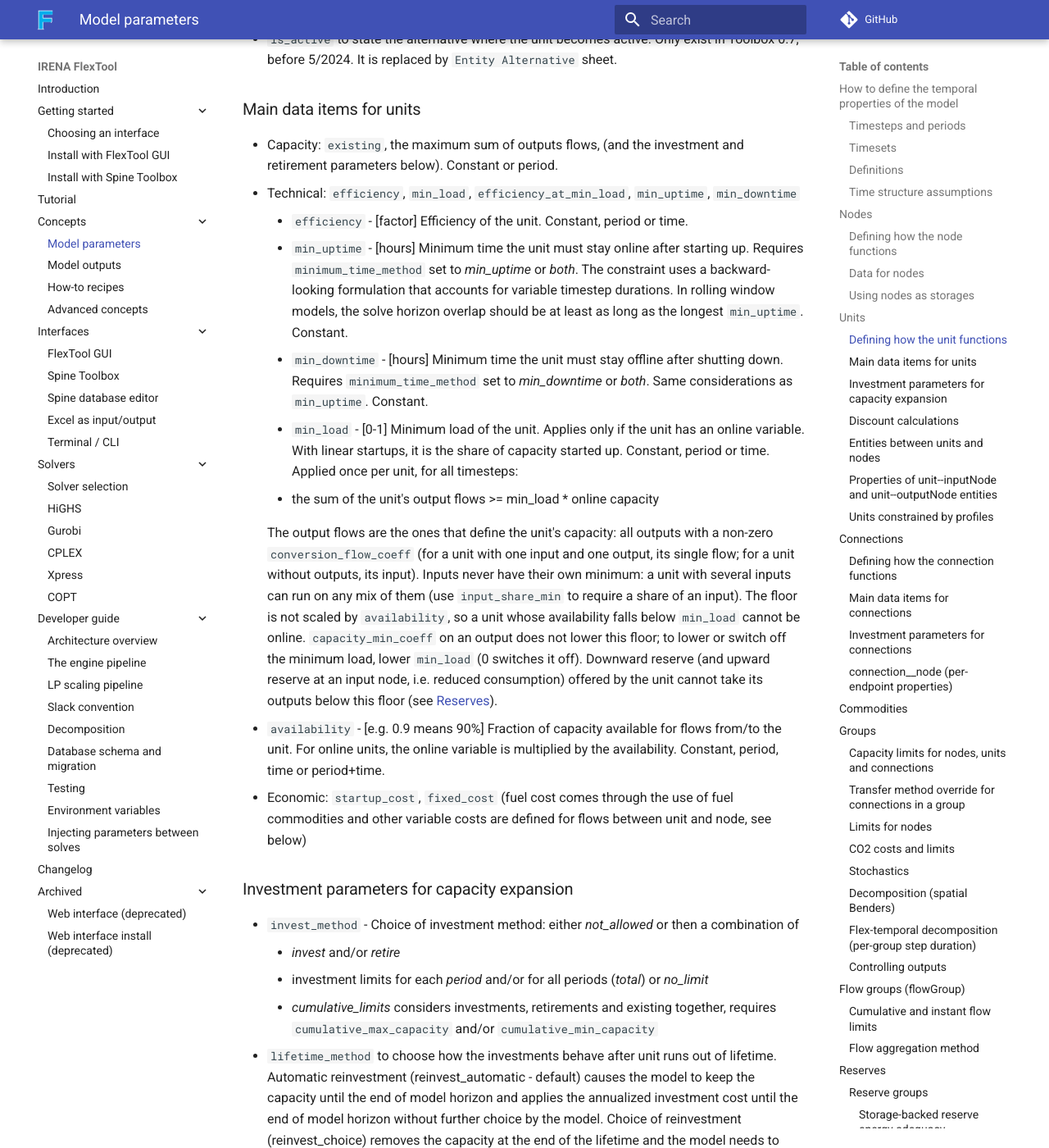
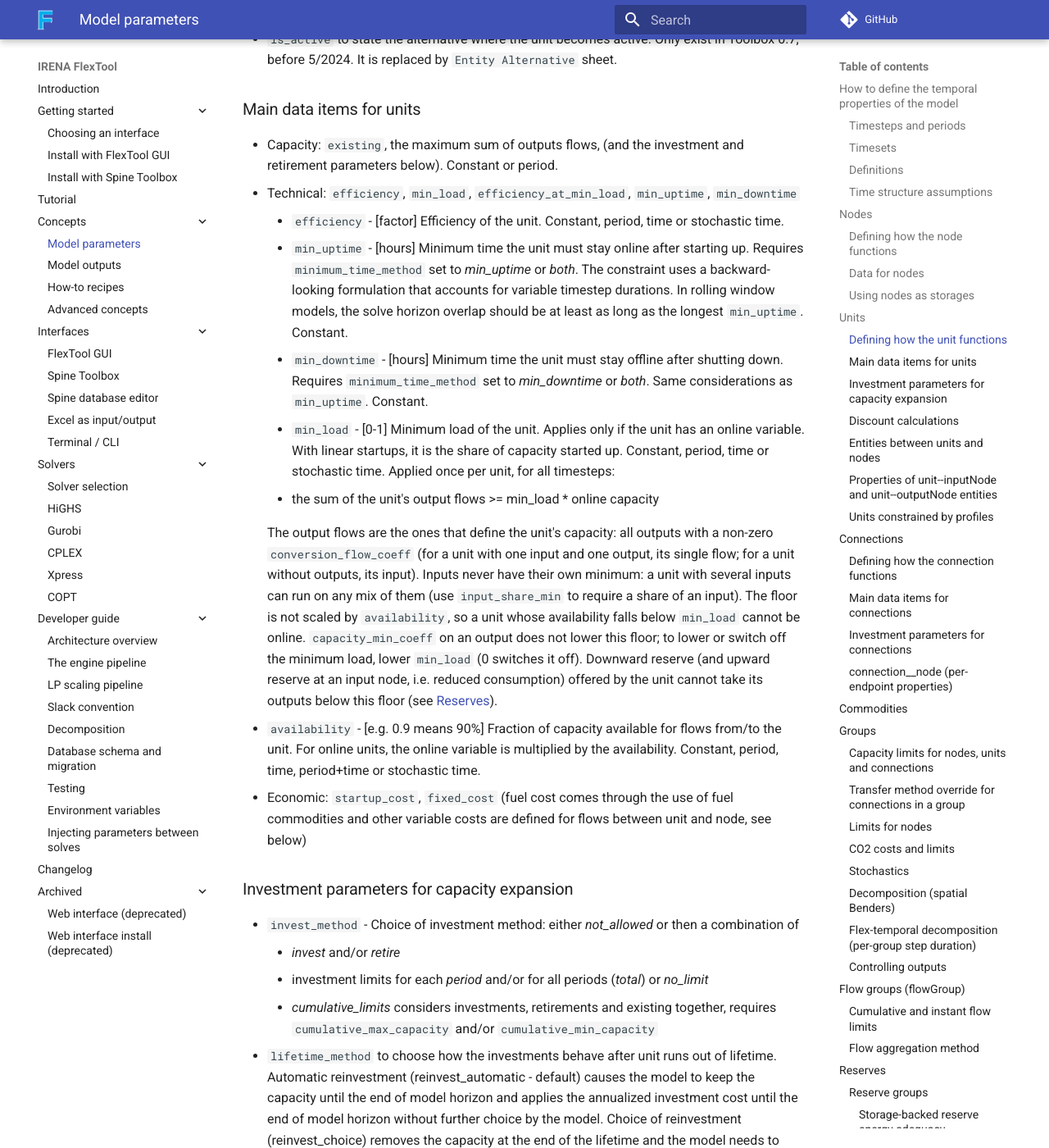
Before and after one commit to irena-flextool/flextool, an MkDocs documentation site: the page built from docs/reference.md, in a window 1280 px wide and 1400 px high, scrolled down 13665 px. Shown: the whole window at 82% size. Built offline with MkDocs 1.6.1 and Material for MkDocs 9.7.7, drawn with Linux system fonts in a browser that asks for light colours; comment, search, counter and statistics services are not loaded; some of the changed text lies outside the part shown.

Commit message:
docs: profile period x time claim out until the schema has it; stochastic time
- docs/reference.md: a profile may be keyed by period (rank 1 in the
  schema); the period x time claim waits for the schema rank 2.
- Unit efficiency, unit min_load and unit / node availability also accept
  a stochastic time series, as the schema says.

Co-Authored-By: Claude Opus 5.5 (1M context) <noreply@anthropic.com>

```diff
--- a/docs/reference.md
+++ b/docs/reference.md
@@ -167,7 +167,7 @@ Input data is set with the following parameters:
 - `penalty_down` - [CUR/MWh] Penalty cost for excess energy (increasing consumption) in the node. The cost scales with both the magnitude (MW) and the duration (hours) of the violation. Default value is 10 000. Constant, Period or Time.
 - `virtual_unitsize` - [MWh] Size of a single storage unit - used for integer investments (lumped investments). If not given, assumed from the existing storage capacity.
 - `self_discharge_loss` - [e.g. 0.01 means 1% every hour] Loss of stored energy over time. Constant or time.
-- `availability` - [e.g. 0.9 means 90%] Fraction of capacity available for storage. Constant, period, time or period+time.
+- `availability` - [e.g. 0.9 means 90%] Fraction of capacity available for storage. Constant, period, time, period+time or stochastic time.
 - `invest_forced` - Used by the investment planner to force a specific investment volume in a given period (overrides `invest_max_period` / `invest_min_period` for that entry).
 - `constraint_state_coeff` - A map of coefficients (Index: constraint name, value: coefficient) placing the storage state variable on the left side of a user-defined `constraint`.
 - `constraint_invested_capacity_coeff` - A map of coefficients (Index: constraint name, value: coefficient) placing the current period's new-build storage capacity `v_invest[node, d]` on the left side of a user-defined `constraint`. Not multiplied by unitsize.
@@ -241,17 +241,17 @@ Units convert energy (or matter) from one form to another (e.g. open cycle gas t
 
 - Capacity: `existing`, the maximum sum of outputs flows, (and the investment and retirement parameters below). Constant or period.
 - Technical: `efficiency`, `min_load`, `efficiency_at_min_load`, `min_uptime`, `min_downtime`
-	- `efficiency` - [factor] Efficiency of the unit. Constant, period or time.
+	- `efficiency` - [factor] Efficiency of the unit. Constant, period, time or stochastic time.
 	- `min_uptime` - [hours] Minimum time the unit must stay online after starting up. Requires `minimum_time_method` set to *min_uptime* or *both*. The constraint uses a backward-looking formulation that accounts for variable timestep durations. In rolling window models, the solve horizon overlap should be at least as long as the longest `min_uptime`. Constant.
 	- `min_downtime` - [hours] Minimum time the unit must stay offline after shutting down. Requires `minimum_time_method` set to *min_downtime* or *both*. Same considerations as `min_uptime`. Constant.
-	- `min_load` - [0-1] Minimum load of the unit. Applies only if the unit has an online variable. With linear startups, it is the share of capacity started up. Constant, period or time. Applied once per unit, for all timesteps:
+	- `min_load` - [0-1] Minimum load of the unit. Applies only if the unit has an online variable. With linear startups, it is the share of capacity started up. Constant, period, time or stochastic time. Applied once per unit, for all timesteps:
 
       - the sum of the unit's output flows >= min_load * online capacity
 
       The output flows are the ones that define the unit's capacity: all outputs with a non-zero `conversion_flow_coeff` (for a unit with one input and one output, its single flow; for a unit without outputs, its input). Inputs never have their own minimum: a unit with several inputs can run on any mix of them (use `input_share_min` to require a share of an input). The floor is not scaled by `availability`, so a unit whose availability falls below `min_load` cannot be online. `capacity_min_coeff` on an output does not lower this floor; to lower or switch off the minimum load, lower `min_load` (0 switches it off). Downward reserve (and upward reserve at an input node, i.e. reduced consumption) offered by the unit cannot take its outputs below this floor (see [Reserves](#reserves)).
 
 
-  - `availability` - [e.g. 0.9 means 90%] Fraction of capacity available for flows from/to the unit. For online units, the online variable is multiplied by the availability. Constant, period, time or period+time.
+  - `availability` - [e.g. 0.9 means 90%] Fraction of capacity available for flows from/to the unit. For online units, the online variable is multiplied by the availability. Constant, period, time, period+time or stochastic time.
 - Economic: `startup_cost`, `fixed_cost` (fuel cost comes through the use of fuel commodities and other variable costs are defined for flows between unit and node, see below)
 
 ### Investment parameters for capacity expansion
```
Also changed, not shown: other parts of docs/reference.md (+1 -1 lines).
